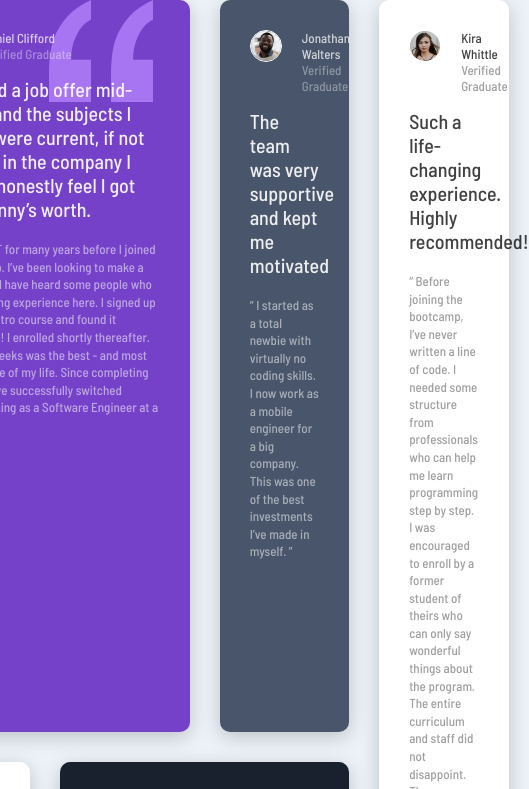
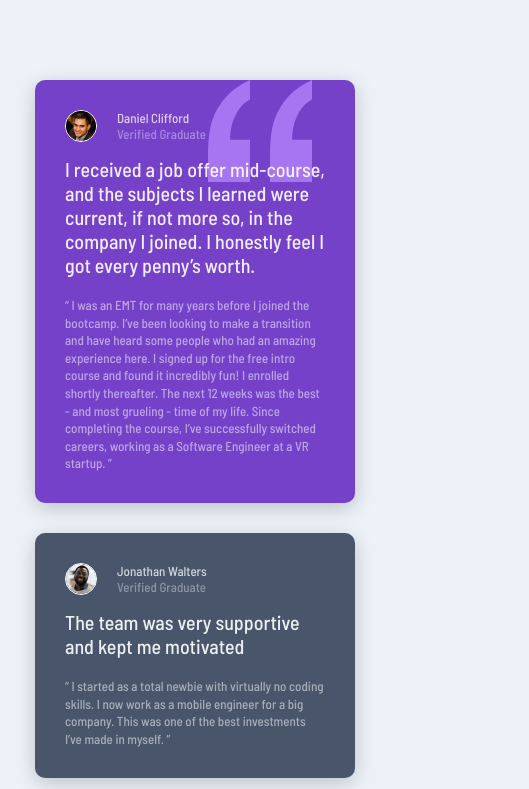
Before and after one commit to Brian-Lin-2/front-end-mentor-testimonial, a plain HTML site: page index.html in a window 390 px wide. Shown: the top 789 px of the page, 529 px wide, since content can reach past the window. Drawn offline with Linux system fonts and the light colour scheme.

Commit message:
Finish mobile state

```diff
--- a/styles.css
+++ b/styles.css
@@ -134,3 +134,20 @@ body {
     opacity: 70%;
     line-height: 1.1rem;
 }
+
+/* Mobile Version */
+@media screen and (max-width: 1000px) {
+    .grid__container {
+        grid-template-columns: auto;
+        grid-template-rows: auto auto auto auto auto;
+
+        grid-template-areas:
+            "item1"
+            "item2"
+            "item4"
+            "item5"
+            "item3";
+
+        margin: 80px 35px;
+    }
+}
```
Also changed, not shown: 1 other file.
